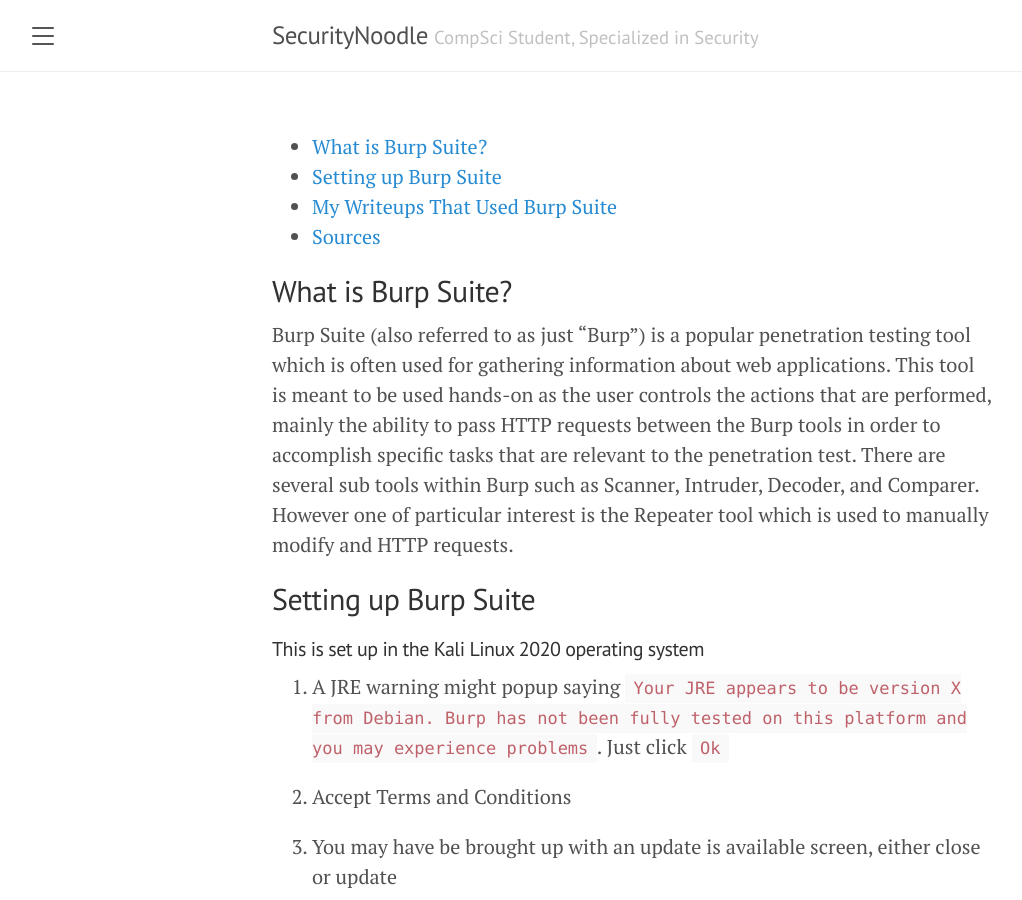
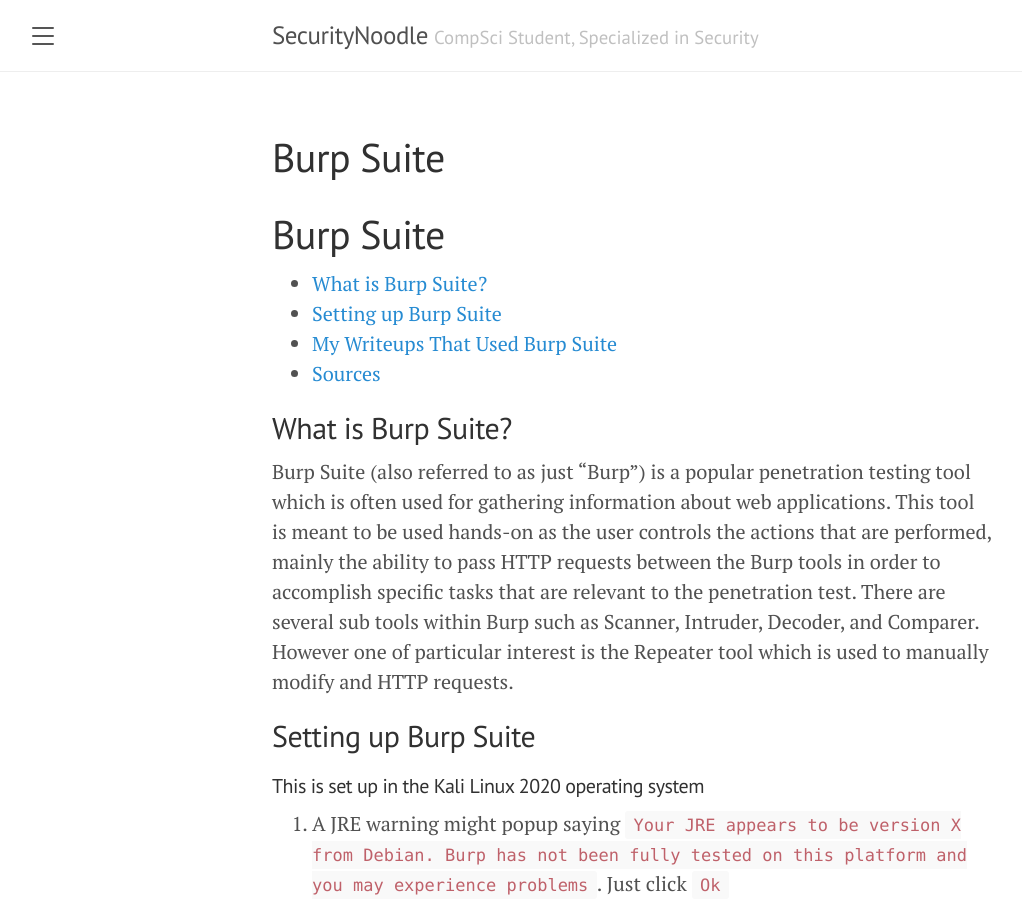
Before and after one commit to BurntxNoodle/blog, a Jekyll site: the page built from RedTeam/BurpSuite.md, in a window 1280 px wide and 900 px high. Shown: the whole window, without its empty margins (8-1030 px from the left). Built offline with Jekyll 4.4.1, drawn with Linux system fonts in a browser that asks for light colours; our own code applies the rules of GitHub Pages for plain Markdown files.

Commit message:
updated Burp Suite page

```diff
--- a/RedTeam/BurpSuite.md
+++ b/RedTeam/BurpSuite.md
@@ -1,3 +1,5 @@
+# Burp Suite
+
 * [What is Burp Suite?](https://securitynoodle.github.io/RedTeam/BurpSuite/#what-is-burp-suite)
 * [Setting up Burp Suite](https://securitynoodle.github.io/RedTeam/BurpSuite/#setting-up-burp-suite)
 * [My Writeups That Used Burp Suite](https://securitynoodle.github.io/RedTeam/BurpSuite/#my-writeups-that-used-burp-suite)
```
